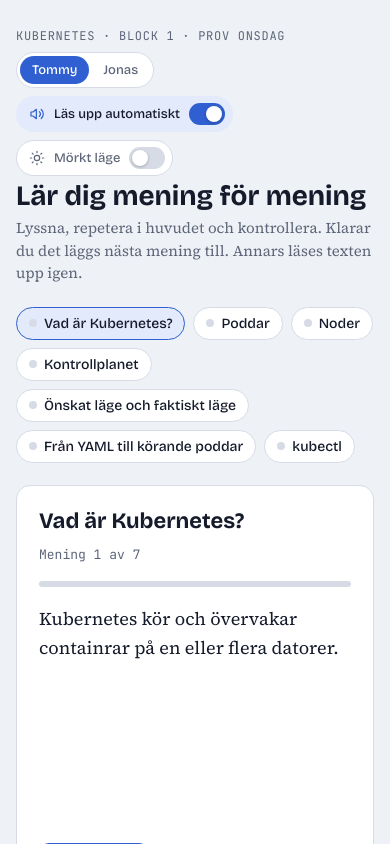
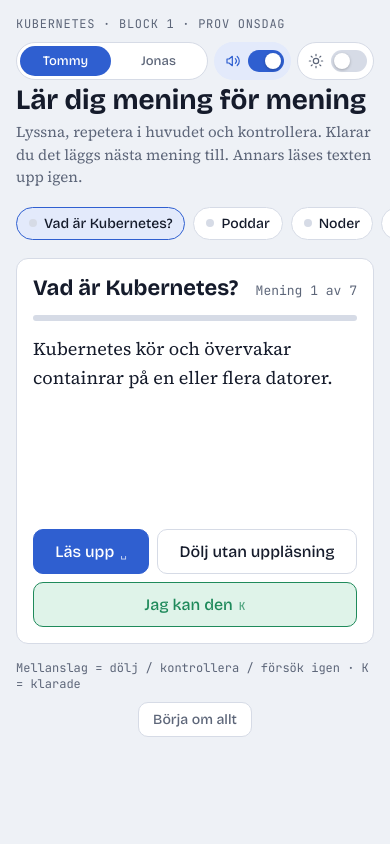
Before and after one commit to efritioff/learn-kubernetes, a React (Vite) app: page / in a window 390 px wide. Shown: the top 844 px of the page. Built offline with nearby package versions, Linux system fonts and the light colour scheme.

Commit message:
Mobile view

```diff
--- a/src/App.tsx
+++ b/src/App.tsx
@@ -62,8 +62,17 @@
   const voice = VOICES.find((v) => v.id === settings.voice)?.id ?? VOICES[0]?.id;
   const stopAuto = useRef<(() => void) | null>(null);
   const stopClick = useRef<(() => void) | null>(null);
+  const chipsRef = useRef<HTMLElement>(null);
 
   useEffect(() => saveState(st), [st]);
+
+  // På mobil scrollar rubrikerna i sidled: håll den valda i bild.
+  useEffect(() => {
+    const nav = chipsRef.current;
+    const chip = nav?.querySelector<HTMLElement>('[aria-current="true"]');
+    if (!nav || !chip || nav.scrollWidth <= nav.clientWidth) return;
+    nav.scrollTo({ left: chip.offsetLeft - (nav.clientWidth - chip.offsetWidth) / 2, behavior: "smooth" });
+  }, [st.sec]);
 
   // Läs upp den nya meningen en gång när den visas, och dölj texten när uppläsningen är klar.
   useEffect(() => {
@@ -113,7 +122,7 @@
         } else if (st.phase === "hidden") dispatch({ type: "check" });
         else if (st.phase === "check") dispatch({ type: "retry" });
         else if (next > -1) dispatch({ type: "go", sec: next });
-      } else if ((e.key === "k" || e.key === "K") && st.phase === "check") {
+      } else if ((e.key === "k" || e.key === "K") && st.phase !== "done") {
         dispatch({ type: "yes" });
       }
     }
@@ -162,7 +171,7 @@
         </p>
       </header>
 
-      <nav className="chips" aria-label="Rubriker">
+      <nav className="chips" aria-label="Rubriker" ref={chipsRef}>
         {SECTIONS.map((x, i) => {
           const cls = st.done.includes(i) ? "done" : st.started.includes(i) ? "started" : "";
           return (
@@ -230,22 +239,9 @@
         </div>
 
         <div className="actions">
-          {st.phase === "show" &&
-            (!autoRead ? (
-              <button type="button" className="btn primary" onClick={() => dispatch({ type: "hide" })}>
-                Dölj och repetera<kbd>␣</kbd>
-              </button>
-            ) : speech === "blocked" ? (
+          {st.phase === "show" && (
             <>
-                <button type="button" className="btn primary" onClick={() => setPlayToken((t) => t + 1)}>
-                  Läs upp<kbd>␣</kbd>
-                </button>
-                <button type="button" className="btn" onClick={() => dispatch({ type: "hide" })}>
-                  Dölj utan uppläsning
-                </button>
-              </>
-            ) : (
-              <>
+              {autoRead && speech !== "blocked" && (
                 <span className="status">
                   {speech === "speaking"
                     ? "Läser upp…"
@@ -253,15 +249,43 @@
                       ? "Tryck på en mening för att höra den"
                       : "Startar uppläsning…"}
                 </span>
-                <button type="button" className="btn" onClick={() => dispatch({ type: "hide" })}>
+              )}
+              {autoRead && speech === "blocked" && (
+                <button type="button" className="btn primary" onClick={() => setPlayToken((t) => t + 1)}>
+                  Läs upp<kbd>␣</kbd>
+                </button>
+              )}
+              <button
+                type="button"
+                className={`btn ${autoRead ? "" : "primary"}`}
+                onClick={() => dispatch({ type: "hide" })}
+              >
+                {!autoRead ? (
+                  <>
+                    Dölj och repetera<kbd>␣</kbd>
+                  </>
+                ) : speech === "blocked" ? (
+                  "Dölj utan uppläsning"
+                ) : (
+                  <>
                     Dölj nu<kbd>␣</kbd>
+                  </>
+                )}
+              </button>
+              <button type="button" className="btn ok" onClick={() => dispatch({ type: "yes" })}>
+                Jag kan den<kbd>K</kbd>
               </button>
             </>
-            ))}
+          )}
           {st.phase === "hidden" && (
+            <>
               <button type="button" className="btn primary" onClick={() => dispatch({ type: "check" })}>
                 Kontrollera svar<kbd>␣</kbd>
               </button>
+              <button type="button" className="btn ok" onClick={() => dispatch({ type: "yes" })}>
+                Klarade det<kbd>K</kbd>
+              </button>
+            </>
           )}
           {st.phase === "check" && (
             <>
@@ -294,8 +318,14 @@
       </section>
 
       <div className="foot">
-        <span>Mellanslag = kontrollera / försök igen · K = klarade</span>
-        <button className="link" type="button" onClick={() => dispatch({ type: "reset" })}>
+        <span className="kbd-hint">Mellanslag = dölj / kontrollera / försök igen · K = klarade</span>
+        <button
+          className="btn small"
+          type="button"
+          onClick={() => {
+            if (window.confirm("Börja om allt? Alla framsteg nollställs.")) dispatch({ type: "reset" });
+          }}
+        >
           Börja om allt
         </button>
       </div>
--- a/src/index.css
+++ b/src/index.css
@@ -83,8 +83,41 @@
 .btn.primary{background:var(--accent);border-color:var(--accent);color:var(--surface)}
 .btn.yes{background:var(--good);border-color:var(--good);color:var(--surface)}
 .btn.no{background:var(--warn-soft);border-color:var(--warn);color:var(--warn)}
+.btn{touch-action:manipulation;-webkit-tap-highlight-color:transparent}
+.btn.ok{background:var(--good-soft);border-color:var(--good);color:var(--good)}
+.btn.small{font-size:14px;padding:8px 14px;color:var(--muted)}
+.btn.small:hover{color:var(--fg);border-color:var(--muted)}
 .btn kbd{font-family:var(--f-mono);font-size:11px;opacity:.75;margin-left:6px}
 .status{align-self:center;font-family:var(--f-mono);font-size:13px;color:var(--muted)}
-.foot{display:flex;justify-content:space-between;flex-wrap:wrap;gap:10px;font-family:var(--f-mono);font-size:12px;color:var(--muted)}
+.foot{display:flex;justify-content:space-between;align-items:center;flex-wrap:wrap;gap:10px;font-family:var(--f-mono);font-size:12px;color:var(--muted)}
 .link{background:none;border:none;color:var(--muted);font:inherit;text-decoration:underline;cursor:pointer;padding:0}
+.text .s{-webkit-tap-highlight-color:transparent}
+
+/* Pekskärm: inga tangentbordstips */
+@media (hover: none) and (pointer: coarse){
+  .btn kbd,.kbd-hint{display:none}
+}
+
+/* Mobil */
+@media (max-width: 600px){
+  body{padding-block:16px 32px}
+  .wrap{gap:16px}
+  .topbar{flex-direction:column;align-items:stretch;gap:10px}
+  .switches{flex-wrap:nowrap;gap:6px}
+  .seg{flex:1;min-width:0}
+  .seg button{flex:1;padding:7px 8px}
+  .switch{padding:5px 6px 5px 10px;gap:7px}
+  .switch .label{position:absolute;width:1px;height:1px;overflow:hidden;clip-path:inset(50%);white-space:nowrap}
+  .chips{flex-wrap:nowrap;overflow-x:auto;margin-inline:-16px;padding-inline:16px;padding-block:2px;scrollbar-width:none}
+  .chips::-webkit-scrollbar{display:none}
+  .chip{flex:none}
+  .card{padding:16px;gap:14px;border-radius:12px}
+  .stage{min-height:180px}
+  .black,.doneBox{padding:20px}
+  .actions{gap:8px}
+  .actions .btn{flex:1 1 auto;text-align:center;padding-inline:12px}
+  .status{flex-basis:100%;text-align:center}
+  .foot{justify-content:center}
+}
+
 @media (prefers-reduced-motion: reduce){*{transition:none!important}}
--- a/src/state.ts
+++ b/src/state.ts
@@ -59,8 +59,9 @@
       return { ...st, phase: "check" };
     case "yes": {
       const total = SECTIONS[st.sec].sentences.length;
-      if (st.n >= total) return { ...st, phase: "done", done: addUnique(st.done, st.sec) };
-      return { ...st, n: st.n + 1, phase: "show" };
+      const started = addUnique(st.started, st.sec);
+      if (st.n >= total) return { ...st, started, phase: "done", done: addUnique(st.done, st.sec) };
+      return { ...st, started, n: st.n + 1, phase: "show" };
     }
     case "retry":
       return { ...st, phase: "show" };
```
Lines whose indentation alone changed are shown as unchanged.
